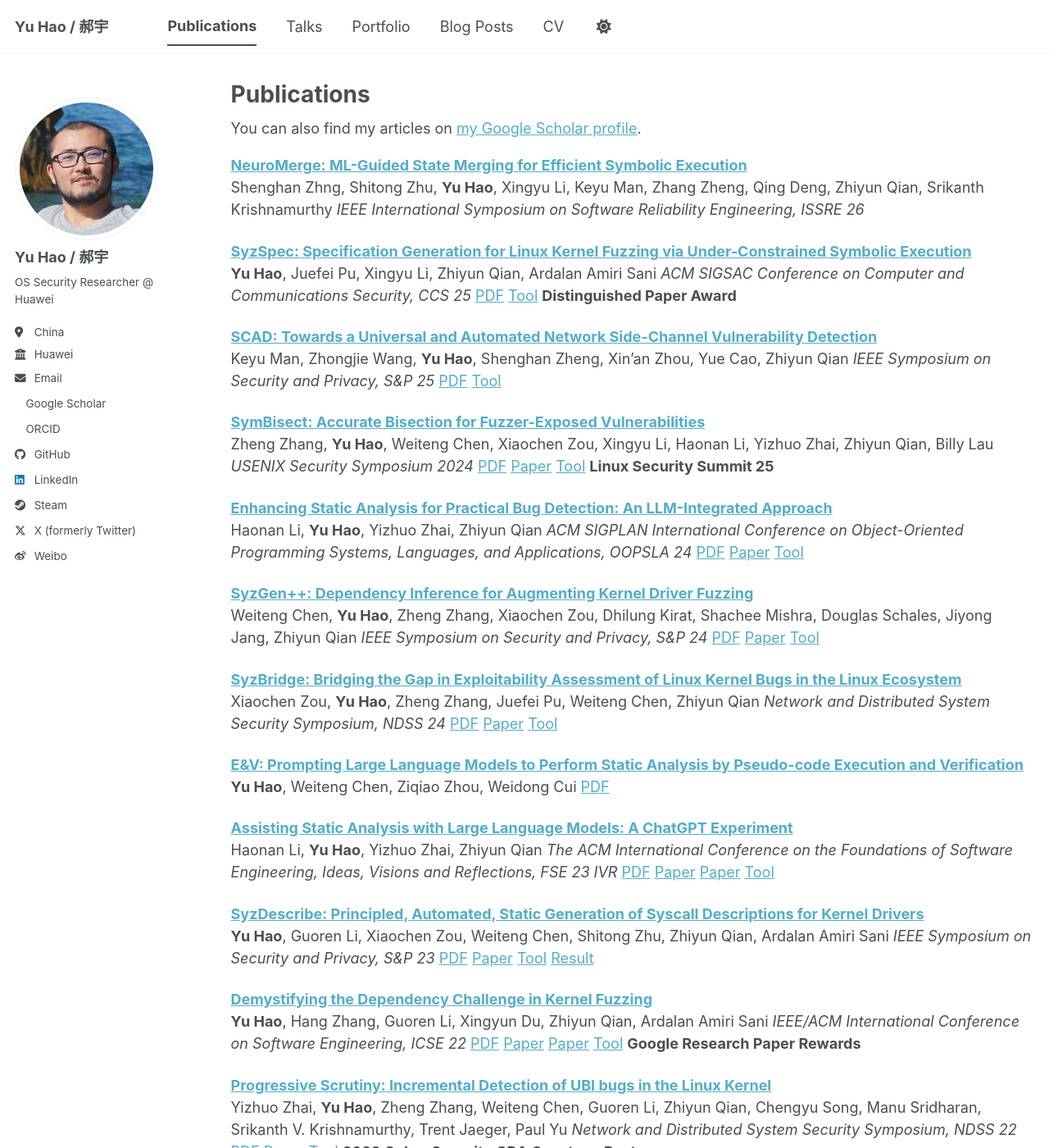
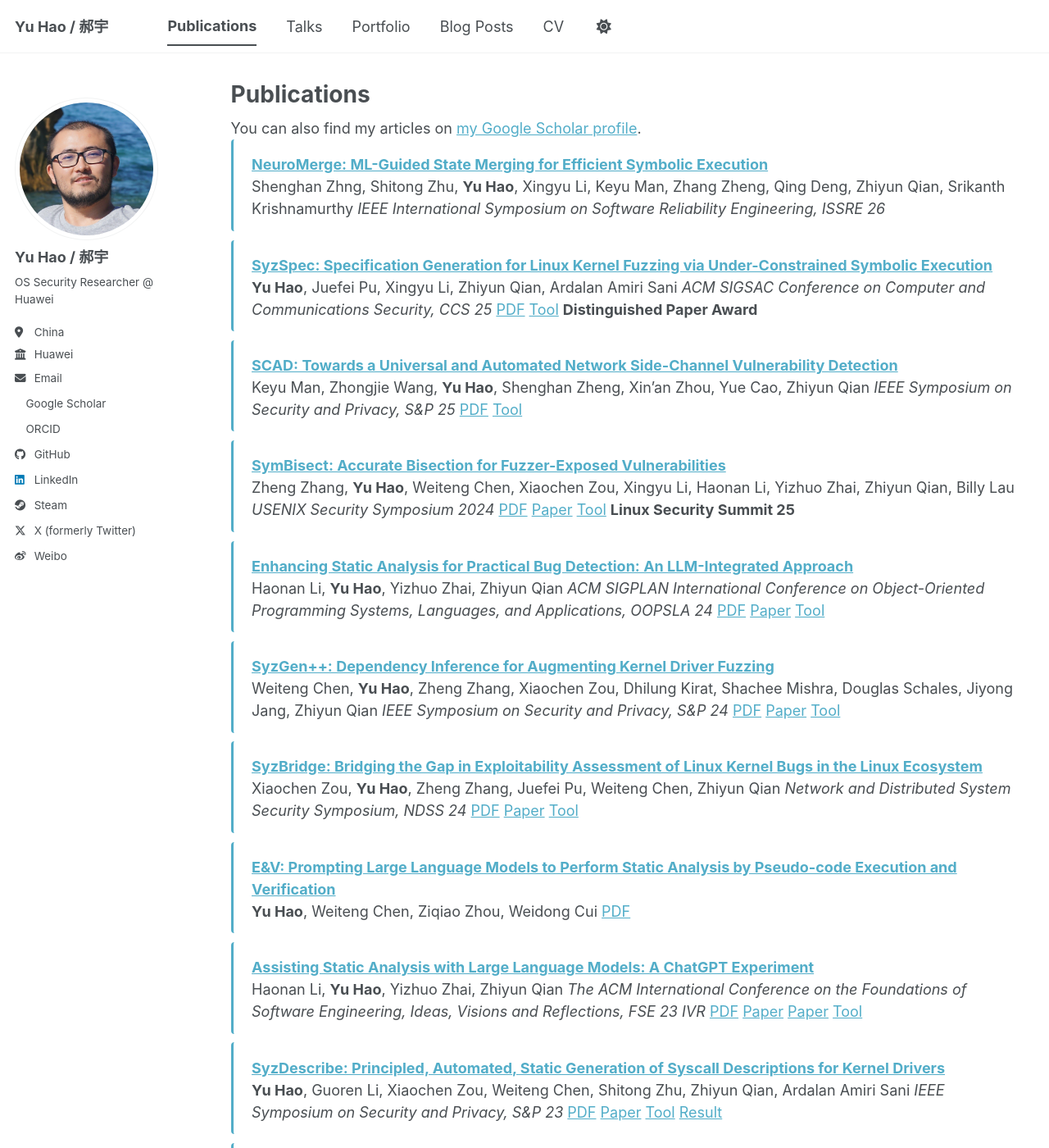
Before and after one commit to ZHYfeng/ZHYfeng.github.io, a Jekyll site: the page built from _pages/publications.md, in a window 1280 px wide and 1400 px high. Shown: the whole window at 82% size. Built offline with Jekyll 4.4.1, drawn with Linux system fonts in a browser that asks for light colours; a script bundle is joined from its source files by our own code; library files that are not in the unit come from our copies.

Commit message:
Card-style layout for CV and Publications pages
- CV: each education/experience entry gets left accent border + clean spacing
- Publications: each paper entry gets left accent border + clean spacing
- CSS via custom.html: subtle 3px left border in theme color, no background/shadow
- CV generator: cv-card wrapper in both EN/CN templates
- Publications template: pub-card wrapper with markdown=1

```diff
--- a/_includes/head/custom.html
+++ b/_includes/head/custom.html
@@ -11,7 +11,7 @@
 <link rel="icon" href="/images/favicon.ico" />
 <meta name="theme-color" content="#ffffff" />
 
-<!-- Subtle typography & spacing refinements -->
+<!-- Subtle card styling for CV & Publications -->
 <style>
   .page__content {
     line-height: 1.7;
@@ -22,12 +22,41 @@
     padding-bottom: 0.3em;
   }
 
-  .page__content li {
-    margin-bottom: 0.6em;
+  /* CV cards — left accent, clean spacing */
+  .cv-card ul {
+    list-style: none;
+    margin-left: 0;
+    padding-left: 0;
   }
 
-  .page__content li:last-child {
+  .cv-card ul>li {
+    padding: 0.8em 1em 0.8em 1.25em;
+    margin-bottom: 0.6em;
+    border-left: 3px solid var(--global-theme-color, #52adc8);
+    border-radius: 4px;
+  }
+
+  .cv-card ul>li ul {
+    margin-top: 0.3em;
+  }
+
+  .cv-card ul>li ul>li {
+    padding: 0.15em 0;
     margin-bottom: 0;
+    border: none;
+    font-size: 0.95em;
+  }
+
+  /* Publication cards */
+  .pub-card {
+    padding: 0.8em 1em 0.6em 1.25em;
+    margin-bottom: 0.6em;
+    border-left: 3px solid var(--global-theme-color, #52adc8);
+    border-radius: 4px;
+  }
+
+  .pub-card p {
+    margin: 0.15em 0;
   }
 </style>
 
--- a/_pages/publications.md
+++ b/_pages/publications.md
@@ -13,138 +13,183 @@ redirect_from:
 
 {% include base_path %}
 
+<div class="pub-card" markdown="1">
 [**NeuroMerge: ML-Guided State Merging for Efficient Symbolic Execution**](/publication/neuromerge-ml-guided-state-merging-for-efficient-symbolic-execution/)
 Shenghan Zhng, Shitong Zhu, **Yu Hao**, Xingyu Li, Keyu Man, Zhang Zheng, Qing Deng, Zhiyun Qian, Srikanth Krishnamurthy
 *IEEE International Symposium on Software Reliability Engineering, ISSRE 26*
 
 
+</div>
 
+<div class="pub-card" markdown="1">
 [**SyzSpec: Specification Generation for Linux Kernel Fuzzing via Under-Constrained Symbolic Execution**](/publication/syzspec-specification-generation-for-linux-kernel-fuzzing-via-under-constrained-/)
 **Yu Hao**, Juefei Pu, Xingyu Li, Zhiyun Qian, Ardalan Amiri Sani
 *ACM SIGSAC Conference on Computer and Communications Security, CCS 25*
 [PDF](http://zhyfeng.github.io/files/ccs25_syzspec.pdf) [Tool](https://github.com/seclab-ucr/SyzSpec)
 **Distinguished Paper Award**
 
+</div>
 
+<div class="pub-card" markdown="1">
 [**SCAD: Towards a Universal and Automated Network Side-Channel Vulnerability Detection**](/publication/scad-towards-a-universal-and-automated-network-side-channel-vulnerability-detect/)
 Keyu Man, Zhongjie Wang, **Yu Hao**, Shenghan Zheng, Xin'an Zhou, Yue Cao, Zhiyun Qian
 *IEEE Symposium on Security and Privacy, S&P 25*
 [PDF](http://zhyfeng.github.io/files/oakland25_side_channel_discovery.pdf) [Tool](https://github.com/seclab-ucr/SCAD)
 
+</div>
 
+<div class="pub-card" markdown="1">
 [**SymBisect: Accurate Bisection for Fuzzer-Exposed Vulnerabilities**](/publication/symbisect-accurate-bisection-for-fuzzer-exposed-vulnerabilities/)
 Zheng Zhang, **Yu Hao**, Weiteng Chen, Xiaochen Zou, Xingyu Li, Haonan Li, Yizhuo Zhai, Zhiyun Qian, Billy Lau
 *USENIX Security Symposium 2024*
 [PDF](http://zhyfeng.github.io/files/sec24_symbisect.pdf) [Paper](https://www.usenix.org/conference/usenixsecurity24/presentation/zhang-zheng) [Tool](https://github.com/seclab-ucr/SyzBridge)
 **Linux Security Summit 25**
 
+</div>
 
+<div class="pub-card" markdown="1">
 [**Enhancing Static Analysis for Practical Bug Detection: An LLM-Integrated Approach**](/publication/enhancing-static-analysis-for-practical-bug-detection-an-llm-integrated-approach/)
 Haonan Li, **Yu Hao**, Yizhuo Zhai, Zhiyun Qian
 *ACM SIGPLAN International Conference on Object-Oriented Programming Systems, Languages, and Applications, OOPSLA 24*
 [PDF](http://zhyfeng.github.io/files/oopsla24_llift.pdf) [Paper](https://dl.acm.org/doi/10.1145/3649828) [Tool](https://github.com/seclab-ucr/LLift)
 
+</div>
 
+<div class="pub-card" markdown="1">
 [**SyzGen++: Dependency Inference for Augmenting Kernel Driver Fuzzing**](/publication/syzgen-dependency-inference-for-augmenting-kernel-driver-fuzzing/)
 Weiteng Chen, **Yu Hao**, Zheng Zhang, Xiaochen Zou, Dhilung Kirat, Shachee Mishra, Douglas Schales, Jiyong Jang, Zhiyun Qian
 *IEEE Symposium on Security and Privacy, S&P 24*
 [PDF](http://zhyfeng.github.io/files/oakland24_syzgenplusplus.pdf) [Paper](https://www.computer.org/csdl/proceedings-article/sp/2024/313000e661/1ZZvBxFudzi) [Tool](https://github.com/seclab-ucr/SyzGenPlusPlus)
 
+</div>
 
+<div class="pub-card" markdown="1">
 [**SyzBridge: Bridging the Gap in Exploitability Assessment of Linux Kernel Bugs in the Linux Ecosystem**](/publication/syzbridge-bridging-the-gap-in-exploitability-assessment-of-linux-kernel-bugs-in-/)
 Xiaochen Zou, **Yu Hao**, Zheng Zhang, Juefei Pu, Weiteng Chen, Zhiyun Qian
 *Network and Distributed System Security Symposium, NDSS 24*
 [PDF](http://zhyfeng.github.io/files/ndss24_syzbridge.pdf) [Paper](https://www.ndss-symposium.org/ndss-paper/syzbridge-bridging-the-gap-in-exploitability-assessment-of-linux-kernel-bugs-in-the-linux-ecosystem/) [Tool](https://github.com/seclab-ucr/SyzBridge)
 
+</div>
 
+<div class="pub-card" markdown="1">
 [**E&V: Prompting Large Language Models to Perform Static Analysis by Pseudo-code Execution and Verification**](/publication/ev-prompting-large-language-models-to-perform-static-analysis-by-pseudo-code-exe/)
 **Yu Hao**, Weiteng Chen, Ziqiao Zhou, Weidong Cui
 [PDF](https://arxiv.org/abs/2312.08477)
 
+</div>
 
+<div class="pub-card" markdown="1">
 [**Assisting Static Analysis with Large Language Models: A ChatGPT Experiment**](/publication/assisting-static-analysis-with-large-language-models-a-chatgpt-experiment/)
 Haonan Li, **Yu Hao**, Yizhuo Zhai, Zhiyun Qian
 *The ACM International Conference on the Foundations of Software Engineering, Ideas, Visions and Reflections, FSE 23 IVR*
 [PDF](https://arxiv.org/abs/2308.00245) [Paper](https://dl.acm.org/doi/10.1145/3611643.3613078) [Paper](https://dl.acm.org/doi/10.1145/3611643.3613078) [Tool](https://github.com/seclab-ucr/GPT-Expr)
 
+</div>
 
+<div class="pub-card" markdown="1">
 [**SyzDescribe: Principled, Automated, Static Generation of Syscall Descriptions for Kernel Drivers**](/publication/syzdescribe-principled-automated-static-generation-of-syscall-descriptions-for-k/)
 **Yu Hao**, Guoren Li, Xiaochen Zou, Weiteng Chen, Shitong Zhu, Zhiyun Qian, Ardalan Amiri Sani
 *IEEE Symposium on Security and Privacy, S&P 23*
 [PDF](http://zhyfeng.github.io/files/oakland23_syzdescribe.pdf) [Paper](https://www.computer.org/csdl/proceedings-article/sp/2023/933600d262/1Nrc0F2nDO0) [Tool](https://github.com/seclab-ucr/SyzDescribe) [Result](https://github.com/ZHYfeng/SyzDescribe_Syscall_Description)
 
+</div>
 
+<div class="pub-card" markdown="1">
 [**Demystifying the Dependency Challenge in Kernel Fuzzing**](/publication/demystifying-the-dependency-challenge-in-kernel-fuzzing/)
 **Yu Hao**, Hang Zhang, Guoren Li, Xingyun Du, Zhiyun Qian, Ardalan Amiri Sani
 *IEEE/ACM International Conference on Software Engineering, ICSE 22*
 [PDF](http://zhyfeng.github.io/files/icse22_dependency_measurement.pdf) [Paper](https://ieeexplore.ieee.org/document/9793967) [Paper](https://dl.acm.org/doi/abs/10.1145/3510003.3510126) [Tool](https://github.com/seclab-ucr/Dependency)
 **Google Research Paper Rewards**
 
+</div>
 
+<div class="pub-card" markdown="1">
 [**Progressive Scrutiny: Incremental Detection of UBI bugs in the Linux Kernel**](/publication/progressive-scrutiny-incremental-detection-of-ubi-bugs-in-the-linux-kernel/)
 Yizhuo Zhai, **Yu Hao**, Zheng Zhang, Weiteng Chen, Guoren Li, Zhiyun Qian, Chengyu Song, Manu Sridharan, Srikanth V. Krishnamurthy, Trent Jaeger, Paul Yu
 *Network and Distributed System Security Symposium, NDSS 22*
 [PDF](http://zhyfeng.github.io/files/ndss22_incremental_analysis.pdf) [Paper](https://www.ndss-symposium.org/ndss-paper/auto-draft-249/) [Tool](https://github.com/seclab-ucr/IncreLux)
 **2023 Cyber Security CRA Capstone Poster**
 
+</div>
 
+<div class="pub-card" markdown="1">
 [**Eluding ML-based Adblockers With Actionable Adversarial Examples**](/publication/eluding-ml-based-adblockers-with-actionable-adversarial-examples/)
 Shitong Zhu, Zhongjie Wang, Xun Chen, Shasha Li, Keyu Man, Umar Iqbal, Zhiyun Qian, Kevin S Chan, Srikanth V Krishnamurthy, Zubair Shafiq, **Yu Hao**, Guoren Li, Zheng Zhang, Xiaochen Zou
 *Annual Computer Security Applications Conference, ACSAC 21*
 [PDF](http://zhyfeng.github.io/files/acsac21_adblock_AML.pdf) [Paper](https://dl.acm.org/doi/10.1145/3485832.3488008) [Tool](https://github.com/seclab-ucr/A4)
 
+</div>
 
+<div class="pub-card" markdown="1">
 [**Themis: Ambiguity-Aware Network Intrusion Detection based on Symbolic Model Comparison**](/publication/themis-ambiguity-aware-network-intrusion-detection-based-on-symbolic-model-compa/)
 Zhongjie Wang, Shitong Zhu, Keyu Man, Pengxiong Zhu, **Yu Hao**, Zhiyun Qian, Srikanth V. Krishnamurthy, Tom La Porta, Michael J. De Lucia
 *ACM SIGSAC Conference on Computer and Communications Security, CCS 21*
 [PDF](http://zhyfeng.github.io/files/ccs21_themis.pdf) [Paper](https://dl.acm.org/doi/10.1145/3460120.3484762) [Tool](https://github.com/seclab-ucr/Themis)
 
+</div>
 
+<div class="pub-card" markdown="1">
 [**Statically Discovering High-Order Taint Style Vulnerabilities in OS Kernels**](/publication/statically-discovering-high-order-taint-style-vulnerabilities-in-os-kernels/)
 Hang Zhang, Weiteng Chen, **Yu Hao**, Guoren Li, Yizhuo Zhai, Xiaochen Zou, Zhiyun Qian
 *ACM SIGSAC Conference on Computer and Communications Security, CCS 21*
 [PDF](http://zhyfeng.github.io/files/ccs21_static_high_order.pdf) [Paper](https://dl.acm.org/doi/abs/10.1145/3460120.3484798) [Tool](https://github.com/seclab-ucr/SUTURE)
 
+</div>
 
+<div class="pub-card" markdown="1">
 [**UBITect: A Precise and Scalable Method to Detect Use-before-Initialization Bugs in Linux Kernel**](/publication/ubitect-a-precise-and-scalable-method-to-detect-use-before-initialization-bugs-i/)
 Yizhuo Zhai, **Yu Hao**, Hang Zhang, Daimeng Wang, Chengyu Song, Zhiyun Qian, Mohsen Lesani, Srikanth V. Krishnamurthy, Paul Yu
 *ACM SIGSOFT International Symposium on Foundations of Software Engineering, FSE 20*
 [PDF](http://zhyfeng.github.io/files/fse20_UBITect.pdf) [Paper](https://dl.acm.org/doi/10.1145/3368089.3409686) [Tool](https://github.com/seclab-ucr/UBITect)
 **2023 Cyber Security CRA Capstone Poster**
 
+</div>
 
+<div class="pub-card" markdown="1">
 [**ConcSpectre: Be Aware of Forthcoming Malware Hidden in Concurrent Programs**](/publication/concspectre-be-aware-of-forthcoming-malware-hidden-in-concurrent-programs/)
 Yang Liu, Ming Fan, Ting Liu, **Yu Hao**, Zisen Xu, Kai Chen, Hao Chen, and Yan Cai
 *IEEE Transactions on Reliability*
  [Paper](https://ieeexplore.ieee.org/document/9761977) [Code](https://github.com/ZHYfeng/Malicious_Code_Conceal) [Result](https://github.com/XJTU-ConcSpectre/CLB)
 
+</div>
 
+<div class="pub-card" markdown="1">
 [**ConcSpectre: Be Aware of Forthcoming Malware Hidden in Concurrent Programs**](/publication/concspectre-be-aware-of-forthcoming-malware-hidden-in-concurrent-programs/)
 Yang Liu, Ming Fan, Ting Liu, **Yu Hao**, Zisen Xu, Kai Chen, Hao Chen, and Yan Cai
 *IEEE International Conference on Software Quality, Reliability, and Security, QRS 21*
  [Code](https://github.com/ZHYfeng/Malicious_Code_Conceal) [Result](https://github.com/XJTU-ConcSpectre/CLB)
 **Best Paper Award**
 
+</div>
 
+<div class="pub-card" markdown="1">
 [**Tell You a Definite Answer: Whether Your Data is Tainted During Thread Scheduling**](/publication/tell-you-a-definite-answer-whether-your-data-is-tainted-during-thread-scheduling/)
 Xiaodong Zhang, Zijiang Yang, Qinghua Zheng, **Yu Hao**, Pei Liu, Ting Liu
 *IEEE Transactions on Software Engineering, TSE*
  [Paper](https://ieeexplore.ieee.org/document/8472790) [Tool](https://github.com/ZHYfeng/Cap_Taint_Analysis) [Benchmarks](https://github.com/ZHYfeng/Cap_Benchmarks) [Result](https://github.com/ZHYfeng/Cap_Taint_Analysis_Results)
 
+</div>
 
+<div class="pub-card" markdown="1">
 [**Debugging Multithreaded Programs as if They Were Sequential**](/publication/debugging-multithreaded-programs-as-if-they-were-sequential/)
 Xiaodong Zhang, Zijiang Yang, Qinghua Zheng, **Yu Hao**, Pei Liu, Lechen Yu, Ting Liu
 *IEEE Access*
  [Paper](https://ieeexplore.ieee.org/document/8357815) [Tool](https://github.com/ZHYfeng/Cap_6)
 
+</div>
 
+<div class="pub-card" markdown="1">
 [**Automated Testing of Definition-Use Data Flow for Multithreaded Programs**](/publication/automated-testing-of-definition-use-data-flow-for-multithreaded-programs/)
 Xiaodong Zhang, Zijiang Yang, Qinghua Zheng, Pei Liu, Jialiang Chang, **Yu Hao**, Ting Liu
 *IEEE International Conference on Software Testing, Verification and Validation, ICST 17*
  [Paper](https://ieeexplore.ieee.org/document/7927973) [Tool](https://github.com/xjtuSoftware/datarace)
 
+</div>
 
+<div class="pub-card" markdown="1">
 [**Debugging Multithreaded Programs as if They Were Sequential**](/publication/debugging-multithreaded-programs-as-if-they-were-sequential/)
 Xiaodong Zhang, Zijiang Yang, Qinghua Zheng, **Yu Hao**, Pei Liu, Lechen Yu, Ming Fan, Ting Liu
 *IEEE International Conference on Software Analysis, Testing and Evolution, SATE 16*
  [Paper](https://ieeexplore.ieee.org/document/7780198) [Tool](https://github.com/ZHYfeng/Cap_3)
+
+</div>
--- a/scripts/generate_cv_md.py
+++ b/scripts/generate_cv_md.py
@@ -47,6 +47,8 @@ redirect_from:
   <a href="/files/cv-cn.pdf" class="btn btn--primary">Download CV (CN)</a>
 </div>
 
+<div class="cv-card">
+
 ## Education
 
 {% for edu in education %}
@@ -77,6 +79,7 @@ redirect_from:
 - **{{ role }}**: {{ desc }}
 {% endfor %}
 {% endif %}
+</div>
 """)
 
 CV_TEMPLATE_CN = Template("""---
@@ -89,6 +92,8 @@ author_profile: true
   <a href="/files/cv.pdf" class="btn btn--primary">下载英文简历 (EN)</a>
   <a href="/files/cv-cn.pdf" class="btn btn--primary">下载中文简历 (CN)</a>
 </div>
+
+<div class="cv-card">
 
 ## 教育经历
 
@@ -119,6 +124,7 @@ author_profile: true
 - **{{ role }}**：{{ desc }}
 {% endfor %}
 {% endif %}
+</div>
 """)
 
 
```
Also changed, not shown: _pages/cv-cn.md (+5 -0 lines), _pages/cv.md (+5 -0 lines), 1 other file.
